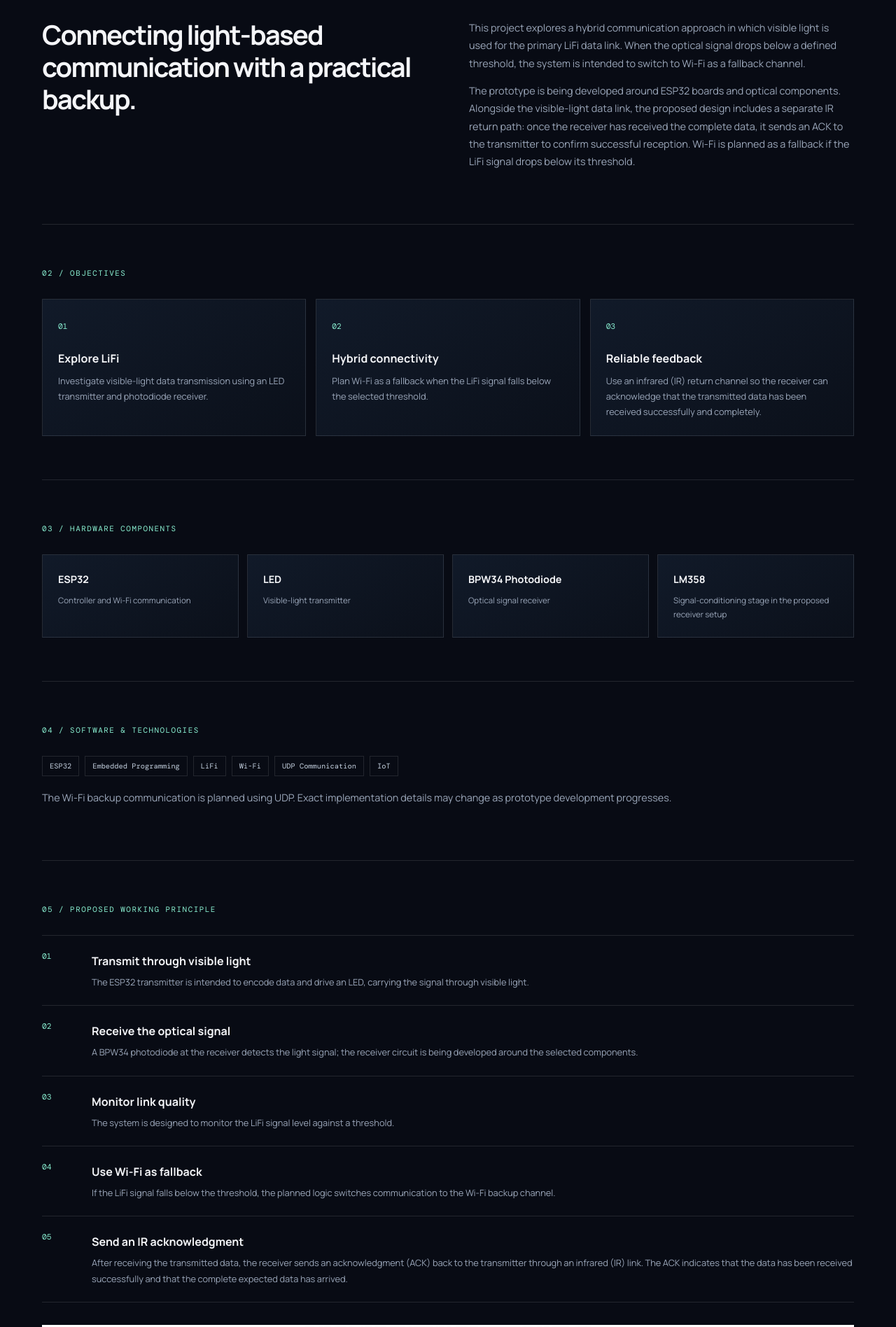
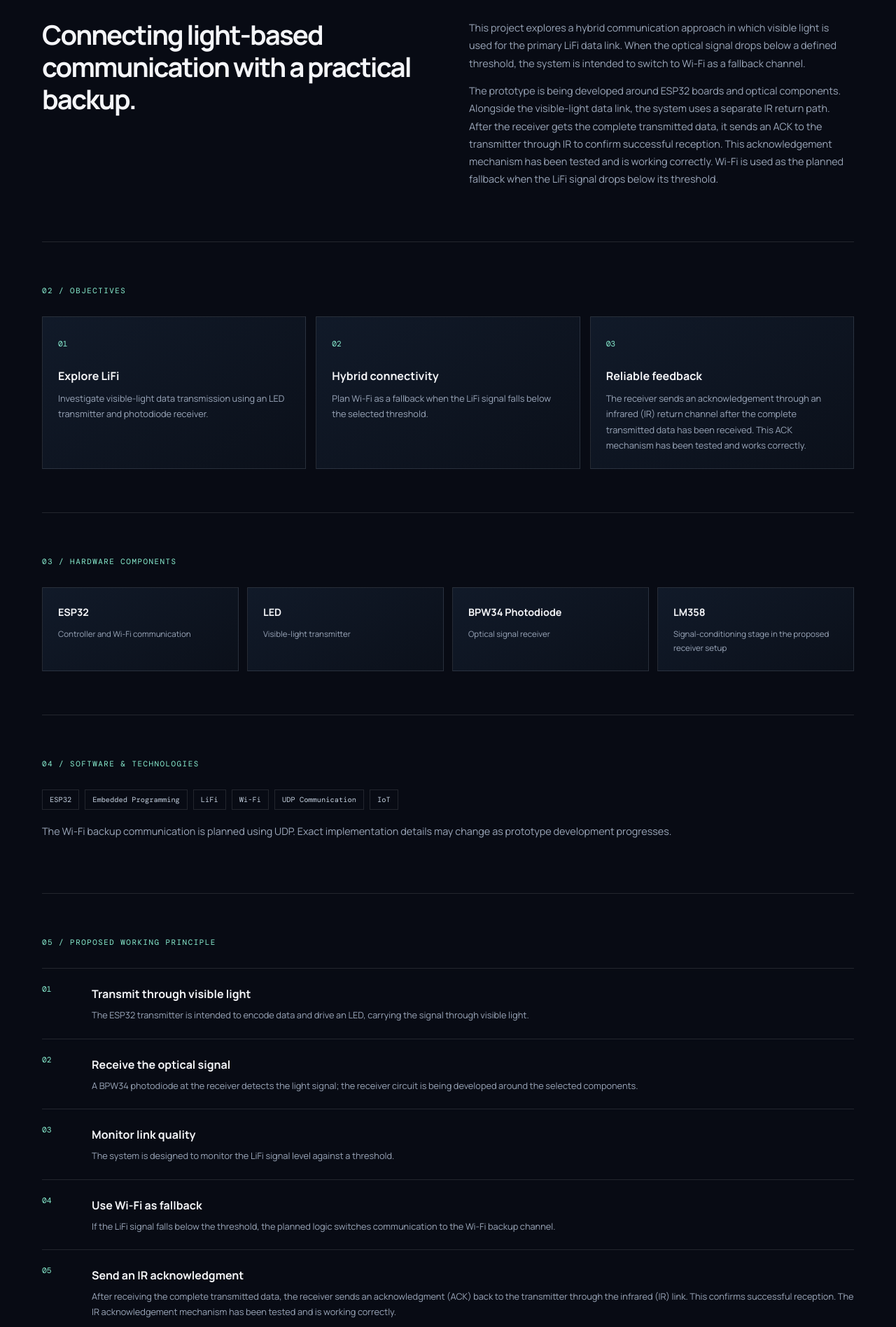
Before and after one commit to ashwanth-a/ash-portfolio, a plain HTML site: page projects/hybrid-lifi-wifi/index.html in a window 1280 px wide. Shown: the part 724-2620 px from the top of the page at 70% size. Drawn offline with nearby package versions, Linux system fonts and the light colour scheme.

Commit message:
Mark IR acknowledgement as tested and working

```diff
--- a/projects/hybrid-lifi-wifi/index.html
+++ b/projects/hybrid-lifi-wifi/index.html
@@ -32,7 +32,7 @@
       <div class="section-label">01 / PROJECT OVERVIEW</div>
       <div class="two-col">
         <h2>Connecting light-based communication with a practical backup.</h2>
-        <div><p>This project explores a hybrid communication approach in which visible light is used for the primary LiFi data link. When the optical signal drops below a defined threshold, the system is intended to switch to Wi-Fi as a fallback channel.</p><p>The prototype is being developed around ESP32 boards and optical components. Alongside the visible-light data link, the proposed design includes a separate IR return path: once the receiver has received the complete data, it sends an ACK to the transmitter to confirm successful reception. Wi-Fi is planned as a fallback if the LiFi signal drops below its threshold.</p></div>
+        <div><p>This project explores a hybrid communication approach in which visible light is used for the primary LiFi data link. When the optical signal drops below a defined threshold, the system is intended to switch to Wi-Fi as a fallback channel.</p><p>The prototype is being developed around ESP32 boards and optical components. Alongside the visible-light data link, the system uses a separate IR return path. After the receiver gets the complete transmitted data, it sends an ACK to the transmitter through IR to confirm successful reception. This acknowledgement mechanism has been tested and is working correctly. Wi-Fi is used as the planned fallback when the LiFi signal drops below its threshold.</p></div>
       </div>
     </section>
 
@@ -41,7 +41,7 @@
       <div class="cards">
         <article><b>01</b><h3>Explore LiFi</h3><p>Investigate visible-light data transmission using an LED transmitter and photodiode receiver.</p></article>
         <article><b>02</b><h3>Hybrid connectivity</h3><p>Plan Wi-Fi as a fallback when the LiFi signal falls below the selected threshold.</p></article>
-        <article><b>03</b><h3>Reliable feedback</h3><p>Use an infrared (IR) return channel so the receiver can acknowledge that the transmitted data has been received successfully and completely.</p></article>
+        <article><b>03</b><h3>Reliable feedback</h3><p>The receiver sends an acknowledgement through an infrared (IR) return channel after the complete transmitted data has been received. This ACK mechanism has been tested and works correctly.</p></article>
       </div>
     </section>
 
@@ -68,7 +68,7 @@
         <article><b>02</b><div><h3>Receive the optical signal</h3><p>A BPW34 photodiode at the receiver detects the light signal; the receiver circuit is being developed around the selected components.</p></div></article>
         <article><b>03</b><div><h3>Monitor link quality</h3><p>The system is designed to monitor the LiFi signal level against a threshold.</p></div></article>
         <article><b>04</b><div><h3>Use Wi-Fi as fallback</h3><p>If the LiFi signal falls below the threshold, the planned logic switches communication to the Wi-Fi backup channel.</p></div></article>
-        <article><b>05</b><div><h3>Send an IR acknowledgment</h3><p>After receiving the transmitted data, the receiver sends an acknowledgment (ACK) back to the transmitter through an infrared (IR) link. The ACK indicates that the data has been received successfully and that the complete expected data has arrived.</p></div></article>
+        <article><b>05</b><div><h3>Send an IR acknowledgment</h3><p>After receiving the complete transmitted data, the receiver sends an acknowledgment (ACK) back to the transmitter through the infrared (IR) link. This confirms successful reception. The IR acknowledgement mechanism has been tested and is working correctly.</p></div></article>
       </div>
       <figure class="architecture"><img src="../../assets/hybrid-lifi-wifi/architecture-flowchart.jpg.jpeg" alt="Proposed architecture and working flowchart of the Hybrid LiFi–WiFi Communication System"><figcaption>Proposed architecture and working flowchart — design concept, not a measured test result.</figcaption></figure>
     </section>
@@ -86,7 +86,7 @@
     <section class="section status-panel">
       <div class="section-label">07 / CURRENT STATUS & FUTURE WORK</div>
       <h2>Prototype under development.</h2>
-      <p>The hardware prototype is in progress. System integration, link-switching validation and experimental measurements are not being presented as completed results. Future work includes completing the prototype, testing the optical link, validating the Wi-Fi fallback logic and recording performance measurements.</p>
+      <p>The prototype is under development. The IR-based acknowledgement mechanism has been tested and is working correctly: the receiver sends an ACK to the transmitter after receiving the complete data. Further work includes completing the remaining system integration, validating the LiFi-to-Wi-Fi fallback behaviour and recording performance measurements.</p>
     </section>
   </main>
   <footer><a href="../../index.html">Ashwanth<span>.</span></a><span>Hybrid LiFi–WiFi Communication System</span><a href="../../index.html#projects">Back to projects ↑</a></footer>
```
